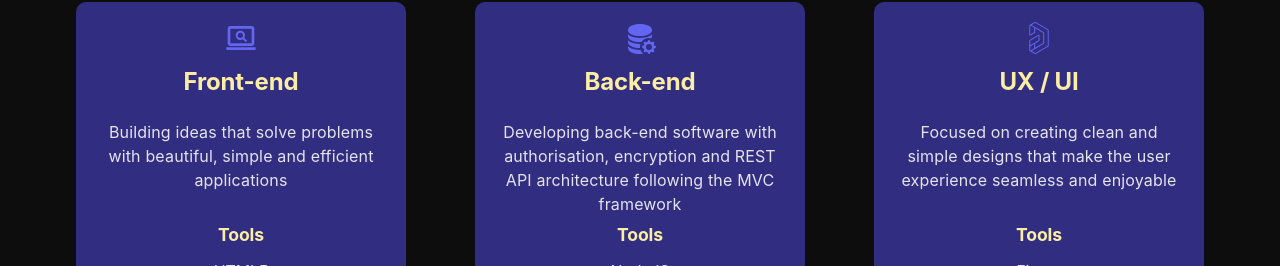
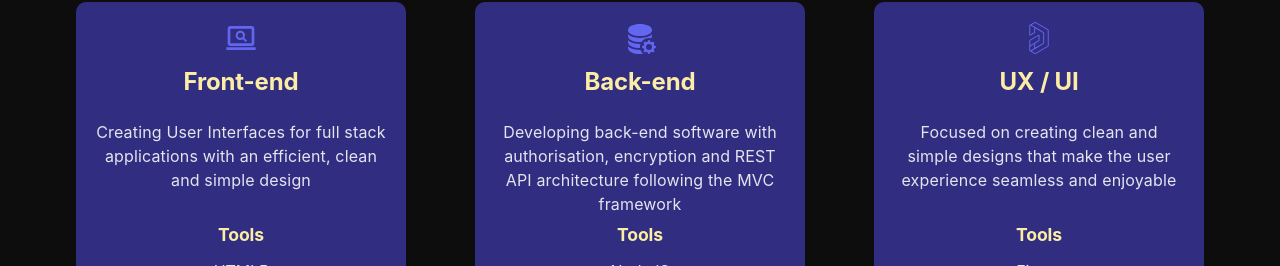
Before and after one commit to GeorgiNedyalkov/georginedyalkov.com, a React (Vite) app: page / in a window 1280 px wide. Shown: the part 745-1011 px from the top of the page. Built offline with nearby package versions, Linux system fonts and the light colour scheme; the HTML template or start-up script is replaced by a standard one.

Commit message:
update front-end skill text

```diff
--- a/src/components/Skills/Skills.jsx
+++ b/src/components/Skills/Skills.jsx
@@ -29,7 +29,7 @@ const skills = [
         icon: <MdOutlineScreenSearchDesktop className="skill__icon" />,
         title: "Front-end",
         description:
-            "Building ideas that solve problems with beautiful, simple and efficient applications",
+            "Creating User Interfaces for full stack applications with an efficient, clean and simple design",
         technologies: [
             "HTML5",
             "CSS3",
```
